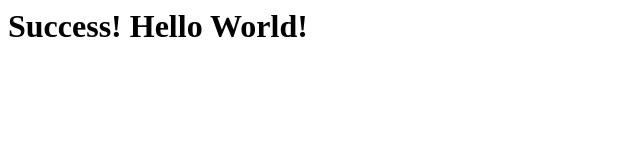
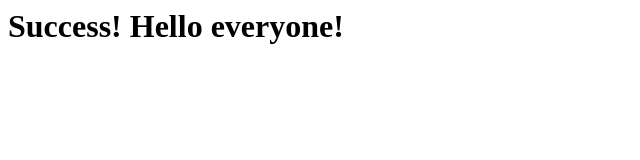
Before and after one commit to Nouman72884/CI-CD-for-PHP, a plain HTML site: page index.html in a window 1280 px wide. Shown: the whole page, without its empty margins (0-640 px from the left). Drawn offline with Linux system fonts and the light colour scheme.

Commit message:
first commit

```diff
--- a/index.html
+++ b/index.html
@@ -3,6 +3,6 @@
         <title>Welcome to Your_domain!</title>
     </head>
     <body>
-        <h1>Success!  Hello World!</h1>
+        <h1>Success!  Hello everyone!</h1>
     </body>
 </html>
```
